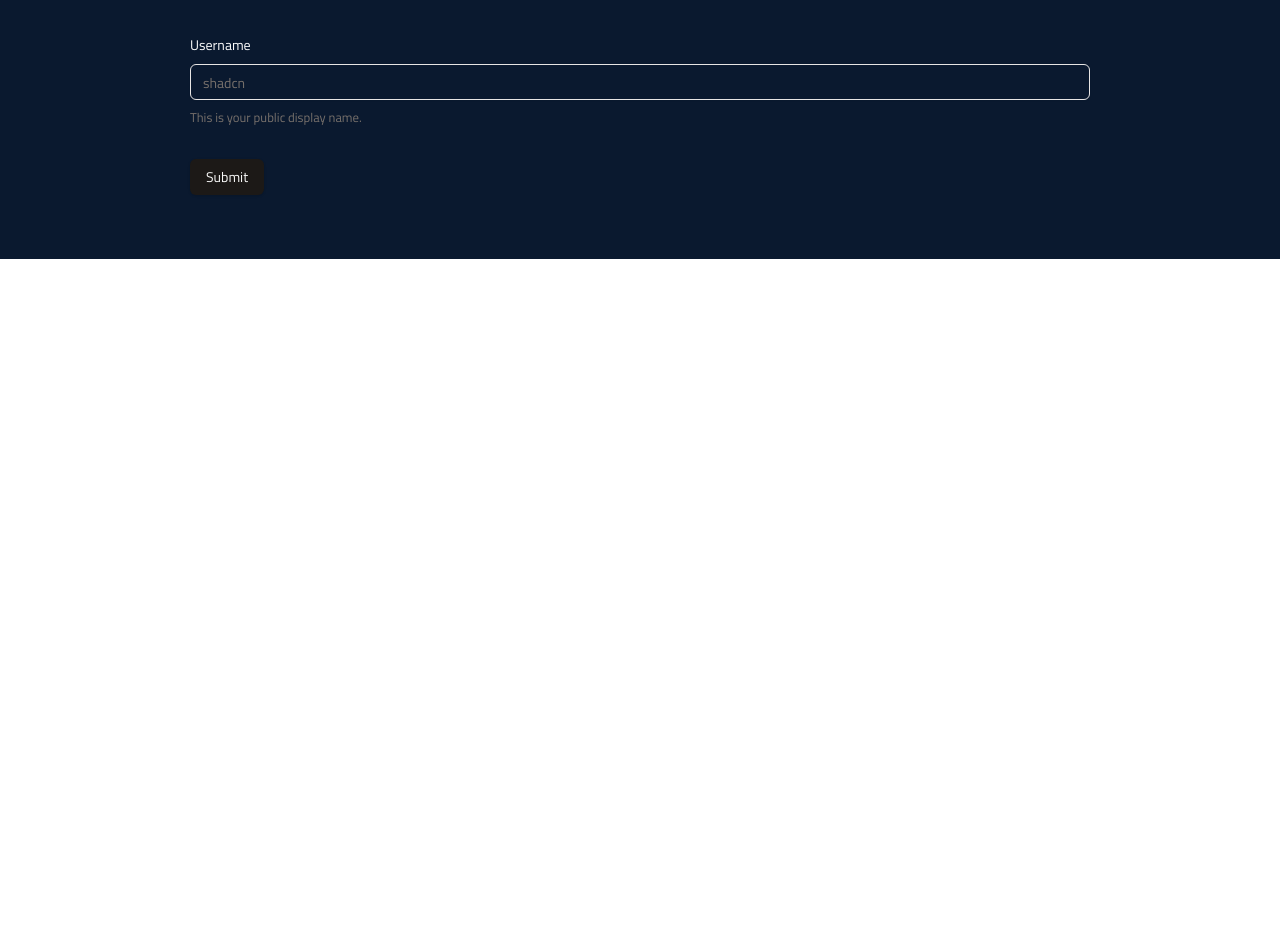
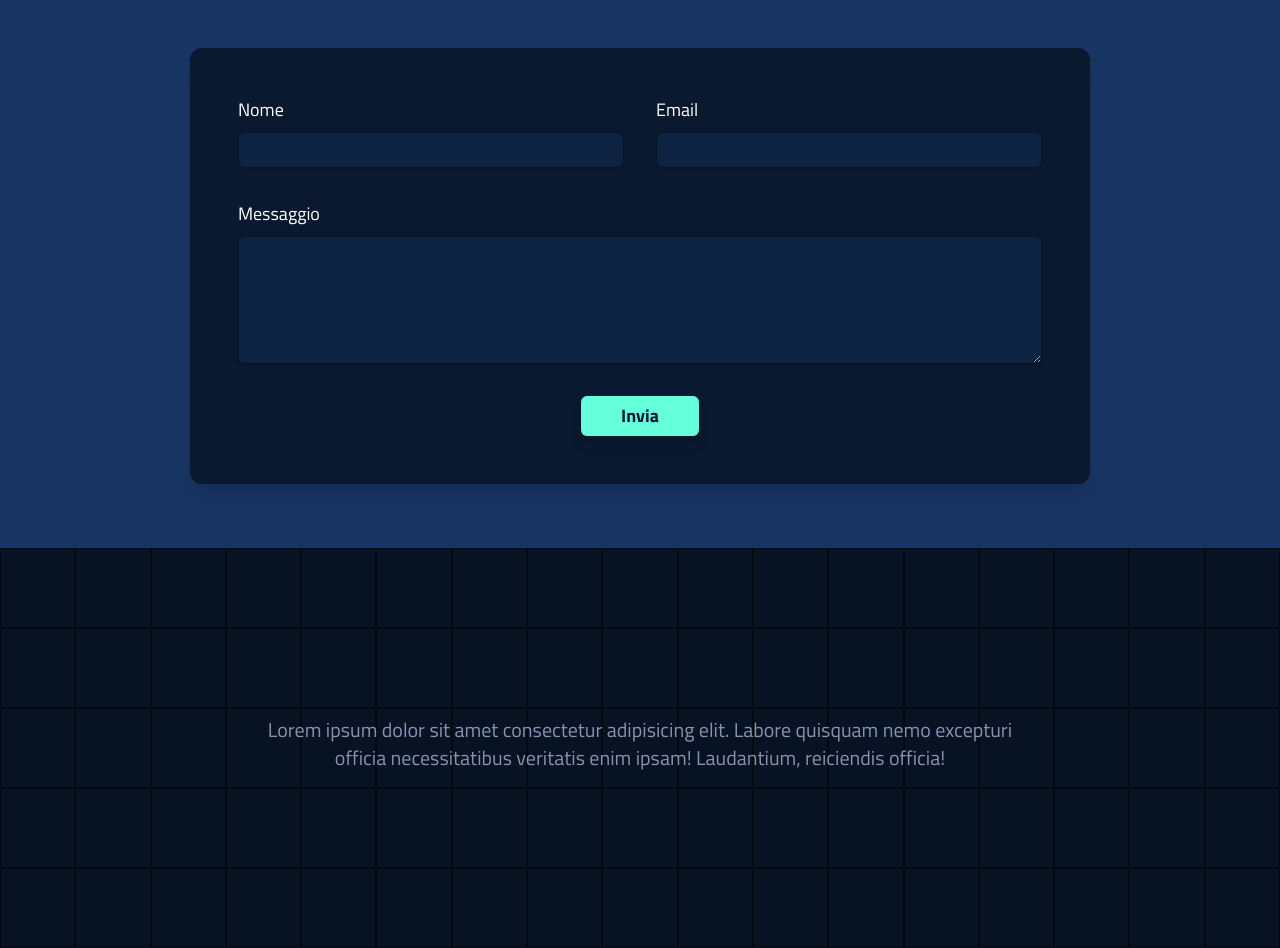
Before and after one commit to stefanolami/share-it, a Next.js app: page / in a window 1280 px wide. Shown: the part 1740-2688 px from the top of the page. Before the commit the page ends 1999 px from the top, so only its background shows below. Built offline with nearby package versions, Linux system fonts and the light colour scheme.

Commit message:
feat: add footer component and enhance contact section with textarea

```diff
--- a/src/app/layout.jsx
+++ b/src/app/layout.jsx
@@ -1,6 +1,7 @@
 import { orbitron, titillium } from './fonts'
 import './globals.css'
 import Header from '../components/header'
+import Footer from '../components/footer'
 
 export const metadata = {
 	title: 'ShareIT',
@@ -15,6 +16,7 @@ export default function RootLayout({ children }) {
 			>
 				<Header />
 				<main>{children}</main>
+				<Footer />
 			</body>
 		</html>
 	)
--- a/src/components/cards-section.jsx
+++ b/src/components/cards-section.jsx
@@ -55,28 +55,30 @@ const CARDS = [
 
 const CardSection = () => {
 	return (
-		<div className="bg-terzo relative shadow-xl">
-			<div className="absolute bg-black/60 w-full h-full"></div>
-			<div className="w-full h-full z-10 relative p-16">
+		<div className="bg-primo relative shadow-xl">
+			{/* <div className="absolute bg-black/60 w-full h-full"></div> */}
+			<div className="w-full h-full z-10 relative py-16 px-4">
 				<h2 className="font-orbitron text-secondo font-bold text-center text-3xl">
 					AI Solutions
 				</h2>
 				<div className="mt-20 mx-auto grid grid-cols-1 md:grid-cols-2 lg:grid-cols-3 auto-rows-fr gap-4 lg:gap-8 max-w-[900px]">
 					{CARDS.map((card, index) => (
 						<Card
-							className="bg-primo border-0 text-white w-full hover:bg-primo/80 shadow-lg hover:shadow-xl"
+							className="bg-primo-scuro border-0 text-white w-full hover:bg-primo-scuro-2 shadow-lg hover:shadow-xl"
 							key={index}
 						>
 							<CardHeader>
-								<div className="mb-4 flex items-center justify-center rounded-full bg-gradient-to-r from-secondo to-terzo w-12 h-12">
+								<div className="mb-6 flex items-center justify-center rounded-full bg-gradient-to-r from-secondo to-terzo w-12 h-12">
 									<card.icon className="text-3xl bg" />
 								</div>
 
-								<CardTitle className="font-titillium font-bold text-xl m">
+								<CardTitle className="font-titillium font-bold text-xl">
 									{card.title}
 								</CardTitle>
 							</CardHeader>
-							<CardContent>{card.content}</CardContent>
+							<CardContent className="">
+								{card.content}
+							</CardContent>
 						</Card>
 					))}
 				</div>
--- a/src/components/contact-section.jsx
+++ b/src/components/contact-section.jsx
@@ -14,6 +14,7 @@ import {
 	FormMessage,
 } from './ui/form'
 import { Input } from './ui/input'
+import { Textarea } from './ui/textarea'
 
 const formSchema = z.object({
 	nome: z.string().min(2).max(50),
@@ -38,38 +39,88 @@ const ContactSection = () => {
 		console.log(values)
 	}
 	return (
-		<div className="bg-primo p-16">
+		<div className="bg-terzo relative">
+			<div className="absolute bg-black/60 w-full h-full"></div>
+			<div className="w-full h-full z-10 relative py-16 px-4">
 				<h2 className="font-orbitron text-secondo font-bold text-center text-3xl">
 					Contattaci
 				</h2>
-			<div className="mx-auto mt-16 max-w-[900px] text-white">
+				<div className="mx-auto mt-16 max-w-[900px] text-white bg-primo p-12 rounded-xl shadow-lg font-titillium">
 					<Form {...form}>
 						<form
 							onSubmit={form.handleSubmit(onSubmit)}
 							className="space-y-8"
 						>
+							<div className="md:grid grid-cols-2 gap-8">
 								<FormField
 									control={form.control}
-							name="username"
+									name="nome"
 									render={({ field }) => (
 										<FormItem>
-									<FormLabel>Username</FormLabel>
+											<FormLabel className="text-lg">
+												Nome
+											</FormLabel>
 											<FormControl>
 												<Input
-											placeholder="shadcn"
+													type="text"
+													placeholder=""
 													{...field}
+													className="bg-primo-chiaro/50 border-primo-scuro"
 												/>
 											</FormControl>
-									<FormDescription>
-										This is your public display name.
-									</FormDescription>
 											<FormMessage />
 										</FormItem>
 									)}
 								/>
-						<Button type="submit">Submit</Button>
+								<FormField
+									control={form.control}
+									name="email"
+									render={({ field }) => (
+										<FormItem>
+											<FormLabel className="text-lg">
+												Email
+											</FormLabel>
+											<FormControl>
+												<Input
+													type="text"
+													placeholder=""
+													{...field}
+													className="bg-primo-chiaro/50 border-primo-scuro"
+												/>
+											</FormControl>
+											<FormMessage />
+										</FormItem>
+									)}
+								/>
+							</div>
+							<FormField
+								control={form.control}
+								name="messaggio"
+								render={({ field }) => (
+									<FormItem>
+										<FormLabel className="text-lg">
+											Messaggio
+										</FormLabel>
+										<FormControl>
+											<Textarea
+												placeholder=""
+												{...field}
+												className="bg-primo-chiaro/50 border-primo-scuro h-32"
+											/>
+										</FormControl>
+										<FormMessage />
+									</FormItem>
+								)}
+							/>
+							<Button
+								type="submit"
+								className="bg-secondo text-primo font-bold text-lg px-10 py-5 mx-auto flex shadow-lg hover:bg-secondo/80 hover:shadow-xl"
+							>
+								Invia
+							</Button>
 						</form>
 					</Form>
+				</div>
 			</div>
 		</div>
 	)
--- a/src/components/footer.jsx
+++ b/src/components/footer.jsx
@@ -0,0 +1,71 @@
+'use client'
+
+import React, { useEffect, useState } from 'react'
+import { useAnimate } from 'framer-motion'
+
+const Footer = () => {
+	const [scope, animate] = useAnimate()
+
+	const [size, setSize] = useState({ columns: 0, rows: 0 })
+
+	useEffect(() => {
+		generateGridCount()
+		window.addEventListener('resize', generateGridCount)
+
+		return () => window.removeEventListener('resize', generateGridCount)
+	}, [])
+
+	const generateGridCount = () => {
+		const columns = Math.floor(document.body.clientWidth / 75)
+		//const rows = Math.floor(document.body.clientWidth / 75)
+		const rows = Math.floor(window.innerHeight / 2 / 75)
+
+		setSize({
+			columns,
+			rows,
+		})
+	}
+
+	const handleMouseLeave = (e) => {
+		// @ts-ignore
+		const id = `#${e.target.id}`
+		animate(id, { background: 'rgba(25, 62, 118, 0)' }, { duration: 1.5 })
+	}
+
+	const handleMouseEnter = (e) => {
+		// @ts-ignore
+		const id = `#${e.target.id}`
+		animate(id, { background: 'rgba(25, 62, 118, 1)' }, { duration: 0.15 })
+	}
+
+	return (
+		<div className="bg-primo-scuro shadow-xl relative">
+			<div
+				ref={scope}
+				className="grid h-[50vh] w-full grid-cols-[repeat(auto-fit,_minmax(75px,_1fr))] grid-rows-[repeat(auto-fit,_minmax(75px,_1fr))]"
+			>
+				{[...Array(size.rows * size.columns)].map((_, i) => (
+					<div
+						key={i}
+						id={`square-${i}`}
+						onMouseLeave={handleMouseLeave}
+						onMouseEnter={handleMouseEnter}
+						className="h-full w-full border-[1px] border-primo-scuro-2"
+					/>
+				))}
+			</div>
+			<div className="pointer-events-none absolute inset-0 flex flex-col items-center justify-center p-8">
+				<p className="mb-6 mt-4 max-w-3xl text-center text-lg font-light font-titillium text-quarto md:text-xl">
+					Lorem ipsum dolor sit amet consectetur adipisicing elit.
+					Labore quisquam nemo excepturi officia necessitatibus
+					veritatis enim ipsam! Laudantium, reiciendis officia!
+				</p>
+				{/* <button className="font-titillium pointer-events-auto bg-secondo px-4 py-2 text-xl font-bold uppercase text-neutral-950">
+					Join waitlist
+				</button> */}
+			</div>
+		</div>
+	)
+}
+
+export default Footer
--- a/src/components/hero.jsx
+++ b/src/components/hero.jsx
@@ -17,7 +17,8 @@ export const Hero = () => {
 
 	const generateGridCount = () => {
 		const columns = Math.floor(document.body.clientWidth / 75)
-		const rows = Math.floor(document.body.clientHeight / 75)
+		//const rows = Math.floor(document.body.clientWidth / 75)
+		const rows = Math.floor(window.innerHeight / 75)
 
 		setSize({
 			columns,
@@ -38,7 +39,7 @@ export const Hero = () => {
 	}
 
 	return (
-		<div className="bg-primo-scuro">
+		<div className="bg-primo-scuro shadow-xl">
 			<div
 				ref={scope}
 				className="grid h-screen w-full grid-cols-[repeat(auto-fit,_minmax(75px,_1fr))] grid-rows-[repeat(auto-fit,_minmax(75px,_1fr))]"
--- /dev/null
+++ b/src/components/ui/textarea.jsx
@@ -0,0 +1,19 @@
+import * as React from 'react'
+
+import { cn } from '../../lib/utils'
+
+const Textarea = React.forwardRef(({ className, ...props }, ref) => {
+	return (
+		<textarea
+			className={cn(
+				'flex min-h-[60px] w-full rounded-md border border-input bg-transparent px-3 py-2 text-base shadow-sm placeholder:text-muted-foreground focus-visible:outline-none focus-visible:ring-1 focus-visible:ring-ring disabled:cursor-not-allowed disabled:opacity-50 md:text-sm',
+				className
+			)}
+			ref={ref}
+			{...props}
+		/>
+	)
+})
+Textarea.displayName = 'Textarea'
+
+export { Textarea }
```
Lines whose indentation alone changed are shown as unchanged.
